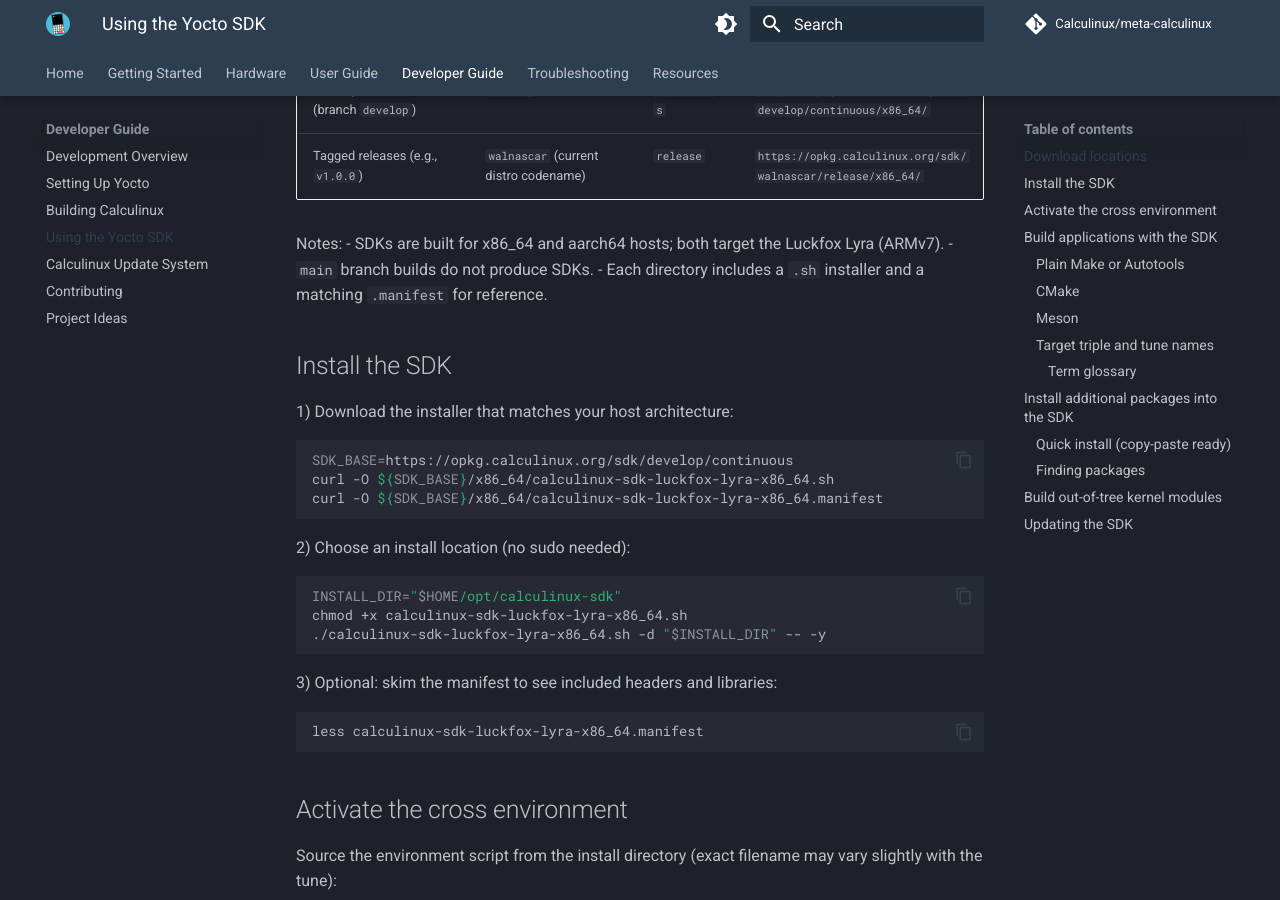
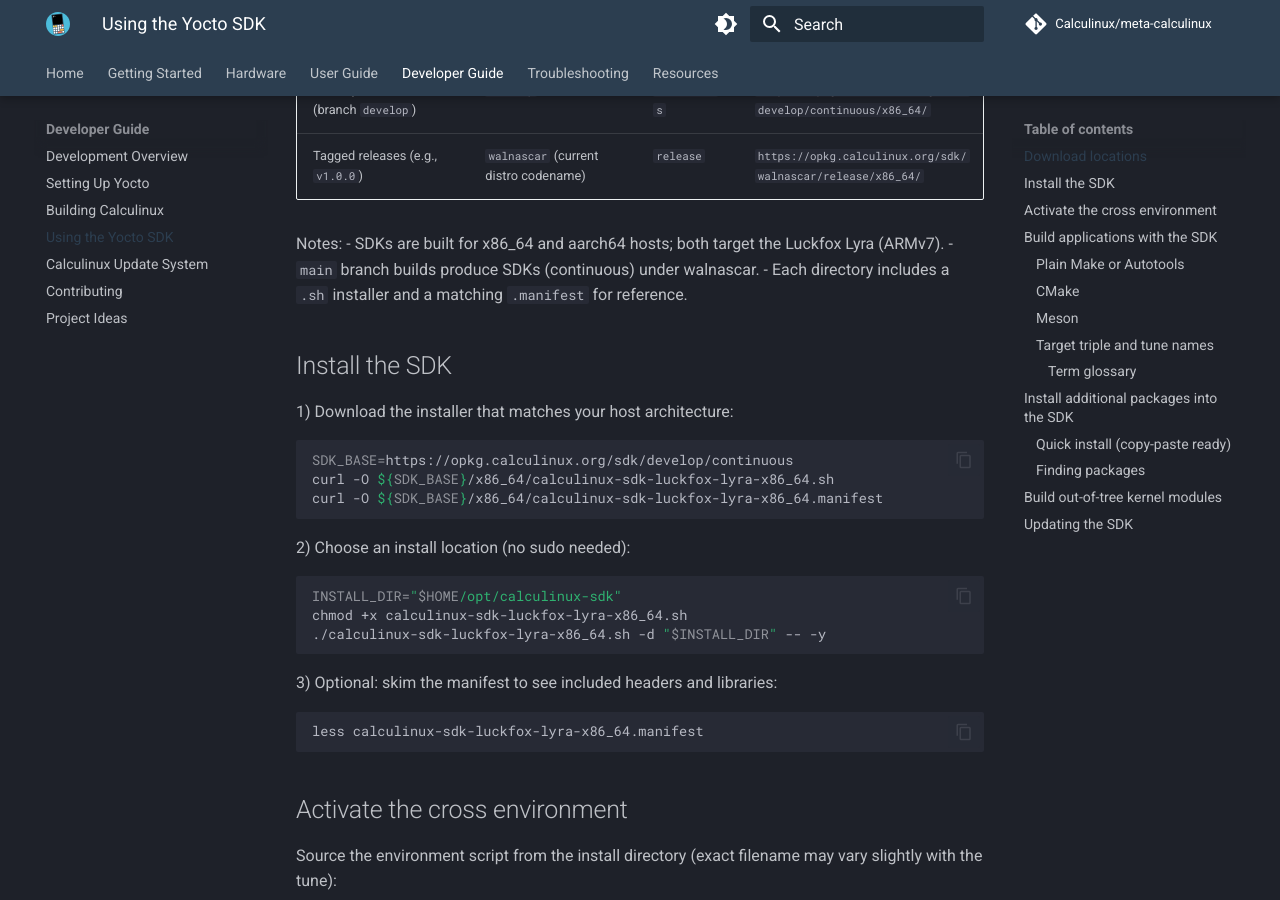
Before and after one commit to Calculinux/docs, an MkDocs documentation site: the page built from docs/developer/sdk.md, in a window 1280 px wide and 900 px high, scrolled down 507 px. Built offline with MkDocs 1.6.1 and Material for MkDocs 9.7.7, drawn with Linux system fonts in a browser that asks for light colours; comment, search, counter and statistics services are not loaded.

Commit message:
Update SDK documentation to clarify main branch builds produce SDKs under walnascar

```diff
--- a/docs/developer/sdk.md
+++ b/docs/developer/sdk.md
@@ -13,7 +13,7 @@
 
 Notes:
 - SDKs are built for x86_64 and aarch64 hosts; both target the Luckfox Lyra (ARMv7).
-- `main` branch builds do not produce SDKs.
+- `main` branch builds produce SDKs (continuous) under walnascar.
 - Each directory includes a `.sh` installer and a matching `.manifest` for reference.
 
 ## Install the SDK
```
